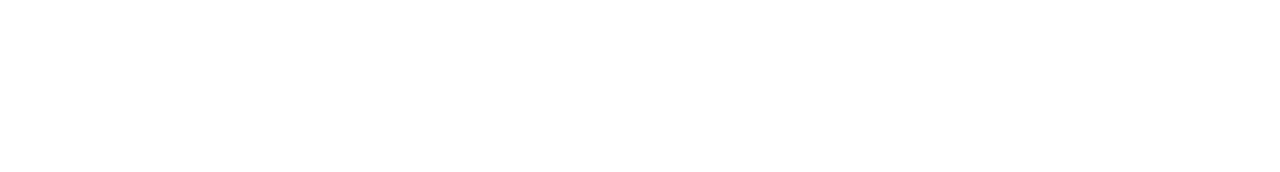
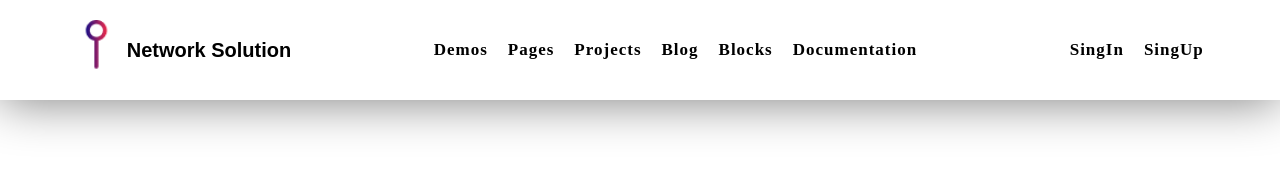
Before and after one commit to abirpuc/htmlcss-NetworkSolution, a plain HTML site: page index.html in a window 1280 px wide. Drawn offline with Linux system fonts and the light colour scheme.

Commit message:
design navigation bar without reposive

```diff
--- a/index.html
+++ b/index.html
@@ -9,6 +9,24 @@
 <body>
     <nav id="navbar">
         <!-- nav bar section -->
+         <div id="logo">
+            <img src="./assets/icon/logo.png" alt="">
+            <p id="logo-text">Network Solution</p>
+         </div>
+         <ul>
+            <li><a href="#">Demos</a></li>
+            <li><a href="#">Pages</a></li>
+            <li><a href="#">projects</a></li>
+            <li><a href="#">blog</a></li>
+            <li><a href="#">blocks</a></li>
+            <li><a href="#">Documentation</a></li>
+         </ul>
+         <div id="form-nav">
+            <ul>
+                <li><a href="#">SingIn</a></li>
+                <li><a href="#">SingUp</a></li>
+            </ul>
+         </div>
     </nav>
     <main>
         <section>
--- a/style.css
+++ b/style.css
@@ -0,0 +1,65 @@
+*{
+    margin: 0;
+    padding: 0;
+    box-sizing: border-box;
+}
+
+li{
+    list-style-type: none;
+}
+
+a{
+    text-decoration:none;
+}
+#navbar{
+    height: 100px;
+    display: flex;
+    justify-content: space-around;
+    align-items: center;
+    box-shadow: 0 2px 50px gray;
+    z-index: 9999;
+}
+
+#logo{
+    display: flex;
+    align-items: center;
+}
+
+#logo img{
+    height: 80px;
+    margin-top: 20px;
+}
+
+#logo-text{
+    font-weight: bold;
+    font-family: sans-serif;
+    font-size: 20px;
+    /* background: -webkit-liner-gradient(#2417BD,#EB09D0);
+    -webkit-background-clip: text;
+    -webkit-text-fill-color: transparent; */
+}
+
+
+ul{
+    display: flex;
+    justify-content: space-between;
+    justify-items: center;
+}
+
+ul li{
+    padding: 10px;
+    font-weight:900;
+    font-size: 17px;
+    letter-spacing: 1px;
+}
+
+ul li a{
+    color: black;
+    text-transform: capitalize;
+}
+
+ul li a:hover{
+    background: -webkit-linear-gradient(#2417BD,#EB09D0);
+    -webkit-background-clip: text;
+    -webkit-text-fill-color: transparent;
+}
```
